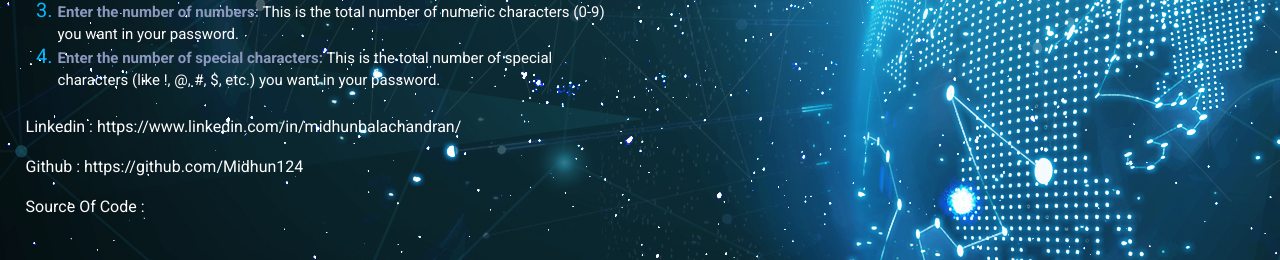
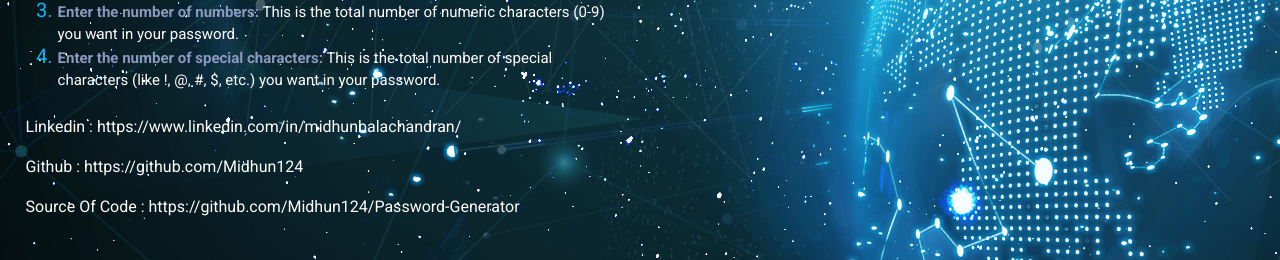
Before and after one commit to Midhun124/Password-Generator, a Django app: page / in a window 1280 px wide. Shown: the part 607-867 px from the top of the page. Run offline with Django 4.2, Linux system fonts and the light colour scheme; some libraries are stand-ins or nearby versions.

Commit message:
Add the github code source link in generator.html file.

```diff
--- a/password_generator/generator/templates/generator.html
+++ b/password_generator/generator/templates/generator.html
@@ -39,7 +39,7 @@
       <div class="developer-social-media">
         <p>Linkedin : <a href="https://www.linkedin.com/in/midhunbalachandran/" target="_blank" class="media">https://www.linkedin.com/in/midhunbalachandran/</a></p>
         <p>Github : <a href="https://github.com/Midhun124" target="_blank" class="media">https://github.com/Midhun124</a></p>
-        <p>Source Of Code : <a href="#" target="_blank" class="media"></a></p>
+        <p>Source Of Code : <a href="https://github.com/Midhun124/Password-Generator" target="_blank" class="media">https://github.com/Midhun124/Password-Generator</a></p>
       </div>
     </div>
     <div class="password-generator-section">
```
